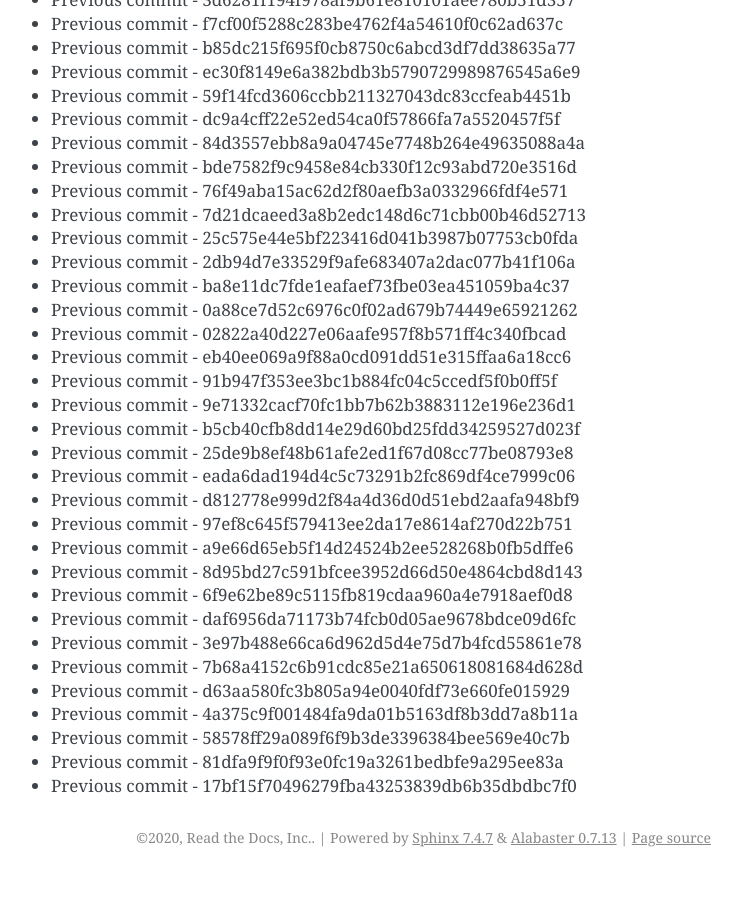
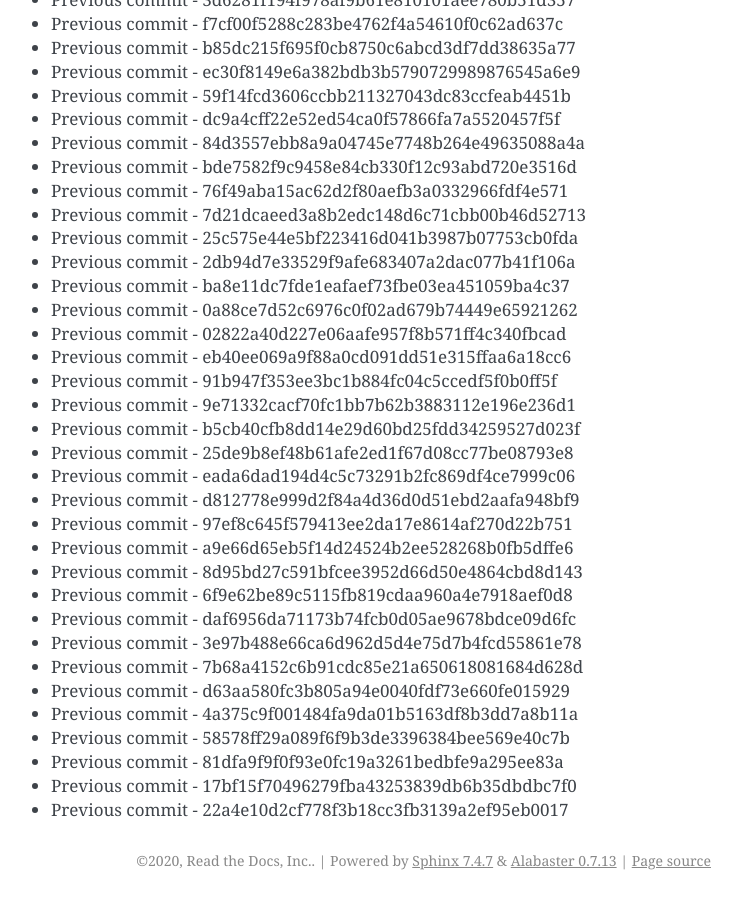
Before and after one commit to readthedocs/rtd-git-stresstest, a Sphinx documentation site: the page built from docs/updates.rst, in a window 1280 px wide and 900 px high, scrolled down 9222 px. Shown: the whole window, without its empty margins (399-1141 px from the left). Built offline with Sphinx 7.4.7, drawn with Linux system fonts in a browser that asks for light colours; before the commit the page ends 10099 px from its top, so only the background shows below that.

Commit message:
Generating commit from previous: 22a4e10d2cf778f3b18cc3fb3139a2ef95eb0017

```diff
--- a/docs/updates.rst
+++ b/docs/updates.rst
@@ -419,3 +419,4 @@ It can be tested for any performance characteristics.
 * Previous commit - 58578ff29a089f6f9b3de3396384bee569e40c7b
 * Previous commit - 81dfa9f9f0f93e0fc19a3261bedbfe9a295ee83a
 * Previous commit - 17bf15f70496279fba43253839db6b35dbdbc7f0
+* Previous commit - 22a4e10d2cf778f3b18cc3fb3139a2ef95eb0017
```
